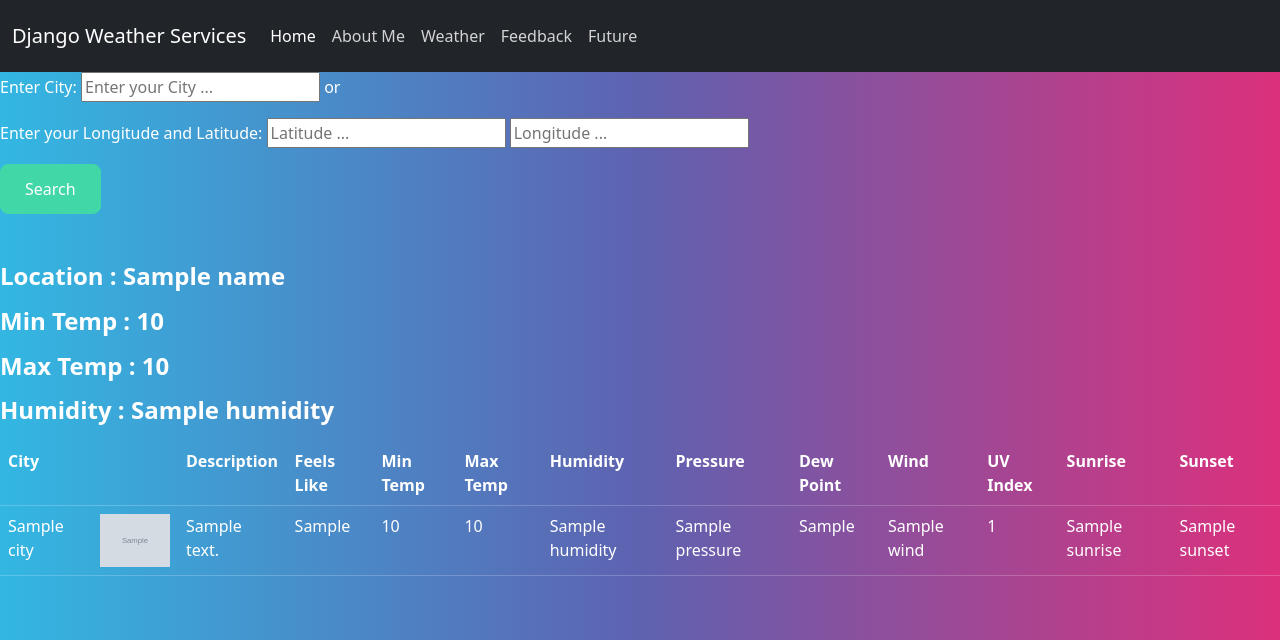
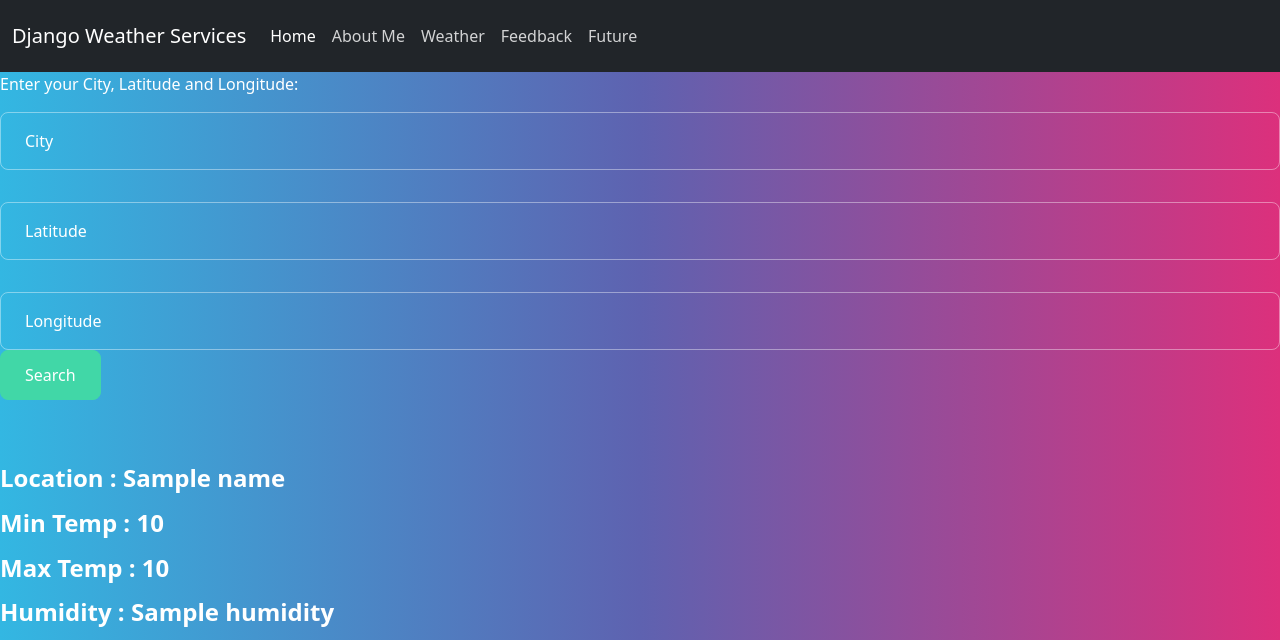
Before and after one commit to RobMilinski/WeatherProj, a Django app: template weather/templates/weather/weatherapp.html in a window 1280 px wide. Shown: the top 640 px of the page. Run offline with Django 3.2, Linux system fonts and the light colour scheme; the template is opened without the code that fills it: most values are stand-ins (such as "Sample title", 1, 10 or a date in 2020); grey boxes marked "Sample" are stand-in pictures.

Commit message:
floating weatherapp inpnputs

```diff
--- a/weather/templates/weather/weatherapp.html
+++ b/weather/templates/weather/weatherapp.html
@@ -4,7 +4,25 @@
     <nav>
         <form method="POST">
             {% csrf_token %}
-            <div>
+            <div class="form-group">
+                <p>Enter your City, Latitude and Longitude:
+                <div class="form-floating mb-3">
+                    <input type="text" class="form-control" id="floatingInput" name="city" placeholder="name@example.com">
+                    <label for="floatingInput">City</label>
+                </div>
+                <div class="form-floating mb-3">
+                    <input type="text" class="form-control" id="floatingInput" name="latitude" placeholder="name@example.com">
+                    <label for="floatingInput">Latitude</label>
+                </div>
+                <div class="form-floating">
+                    <input type="text" class="form-control" id="floatingPassword" name="longitude" placeholder="Password">
+                    <label for="floatingInput">Longitude</label>
+                </div>
+                <button type="submit" class="btn btn-success">Search</button>
+                </p>
+            </div>
+
+            <!--<div>
                 <p>Enter City: <input type="text" name="city" placeholder="Enter your City ..."> or</p>
                 <p>Enter your Longitude and Latitude:
                     <input type="text" name="latitude" placeholder="Latitude ...">
@@ -13,7 +31,7 @@
                 <div>
                     <button type="submit" class="btn btn-success">Search</button>
                 </div>
-            </div>
+            </div> -->
         </form>
     </nav>
         <br><br>
```
